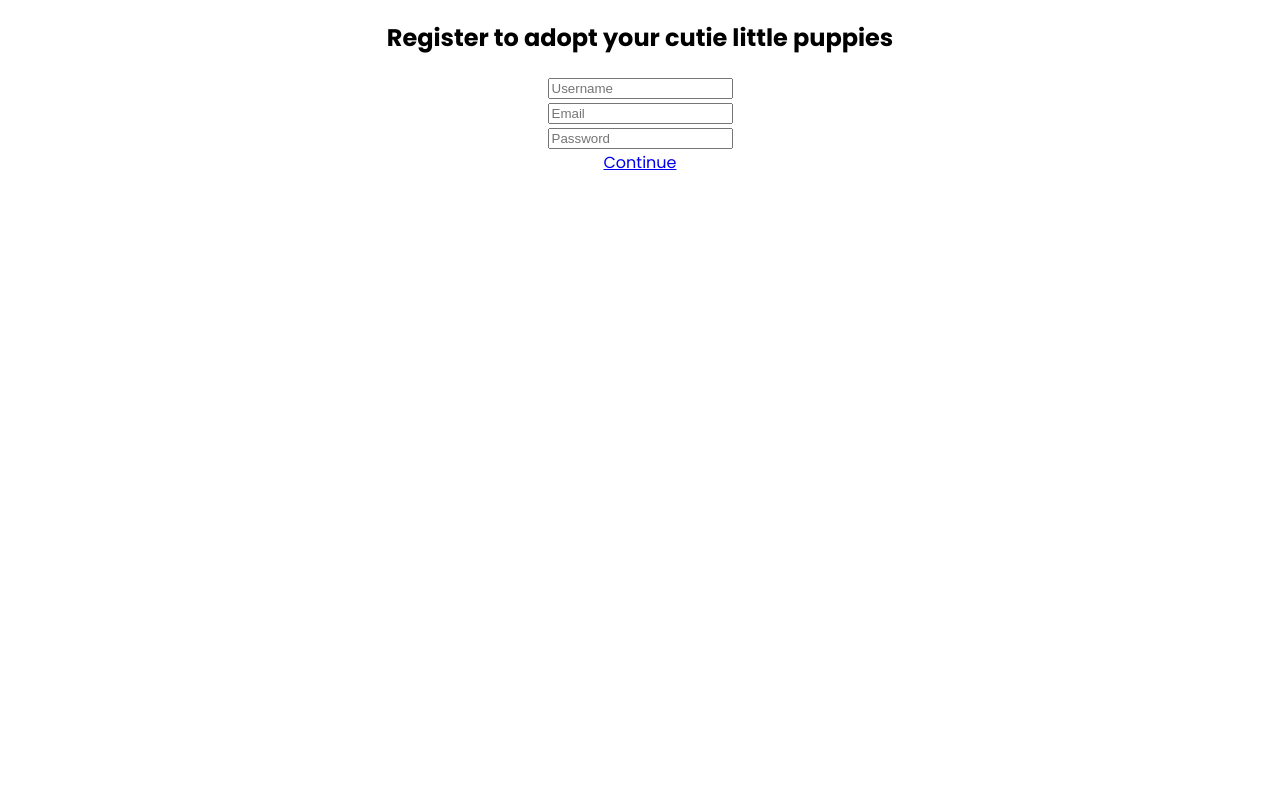
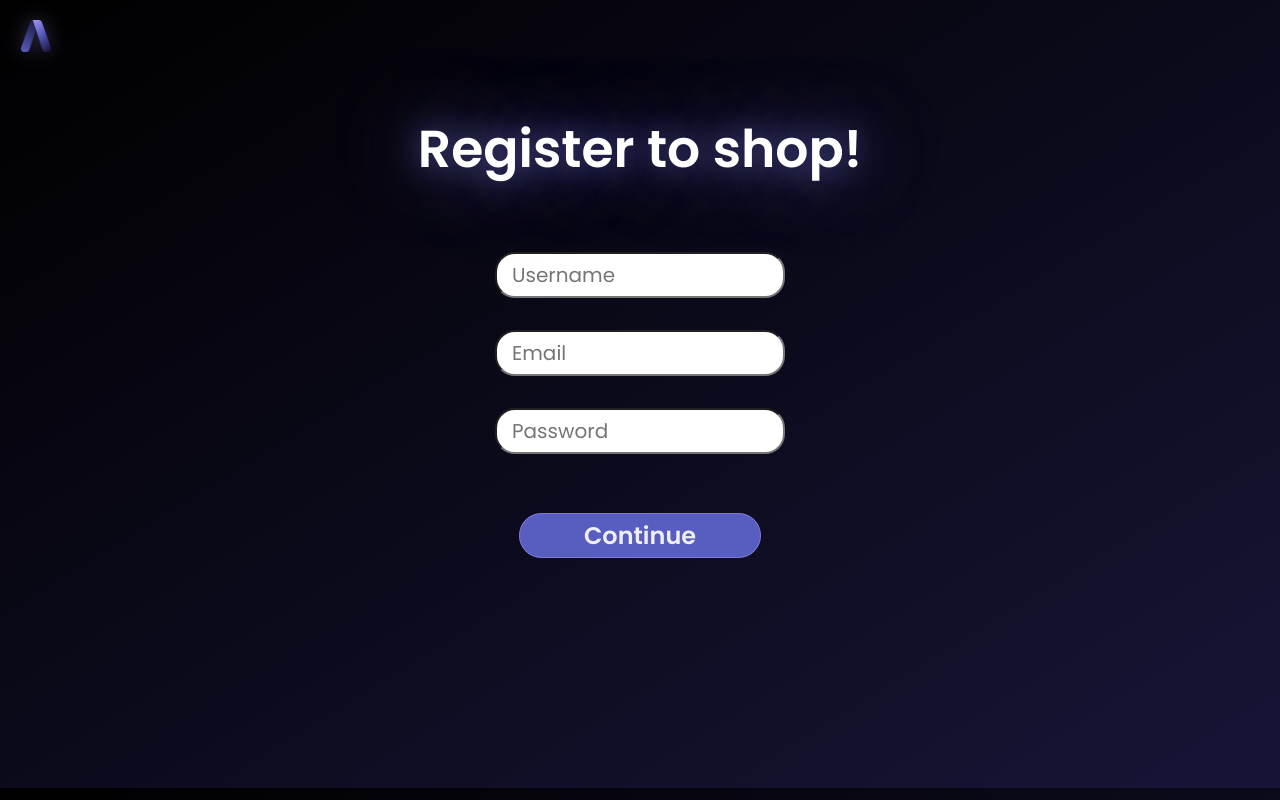
Before and after one commit to SecondGG/Amonze, a Django app: page /register in a window 1280 px wide. Run offline with Django 3.2, Linux system fonts and the light colour scheme.

Commit message:
update register.html

```diff
--- a/app_amonze/templates/home.html
+++ b/app_amonze/templates/home.html
@@ -21,7 +21,6 @@
             margin-top: 25px;
             align-items: center;
             place-content: space-between;
-
         }
 
         .image_wrapper {
--- a/app_amonze/templates/register.html
+++ b/app_amonze/templates/register.html
@@ -6,46 +6,133 @@
     <style>
         @import url('https://fonts.googleapis.com/css2?family=Poppins:ital,wght@0,100;0,200;0,300;0,400;0,500;0,600;0,700;0,800;0,900;1,100;1,200;1,300;1,400;1,500;1,600;1,700;1,800;1,900&display=swap');
 
-        body{
+        body {
             font-family: 'Poppins', sans-serif;
+            background-image: linear-gradient(to top left, rgba(23, 21, 55, 1), rgba(0, 0, 0, 1));
         }
+
+        .header {
+            display: flex;
+            flex-wrap: wrap;
+            margin-top: 2.5vh;
+        }
+
+        .logo {
+            height: 4vh;
+            margin-left: 1vw;
+            filter: drop-shadow(0px 0px 10px rgba(166, 153, 234, 0.35));
+        }
+
         .head_wrapper {
+            padding-top: 2vh;
+            position: relative;
+            text-align: center;
+            color: white;
+        }
+
+        .head_wrapper h1 {
+            font-weight: 600;
+            font-size: 6.5vh;
+            text-shadow: 0 0 80px rgba(166, 153, 234, 0.7), 0 0 32px rgba(88, 93, 192, 0.7);
+        }
+
+        .content {
+            height: 66vh;
+        }
+
+        form {
+            display: grid;
+            place-content: center;
+            margin-top: 8vh;
+        }
+
+        .username_field {
+            font-family: 'Poppins', sans-serif;
+            width: 20vw;
+            height: 5vh;
+            font-size: 2.5vh;
+            padding-left: 1.2vw;
+            padding-right: 1.2vw;
+            border-radius: 20px;
+            margin-bottom: 4vh;
+        }
+
+        .email_field {
+            font-family: 'Poppins', sans-serif;
+            width: 20vw;
+            height: 5vh;
+            font-size: 2.5vh;
+            padding-left: 1.2vw;
+            padding-right: 1.2vw;
+            border-radius: 20px;
+            margin-bottom: 4vh;
+        }
+
+        .password_field {
+            font-family: 'Poppins', sans-serif;
+            width: 20vw;
+            height: 5vh;
+            font-size: 2.5vh;
+            padding-left: 1.2vw;
+            padding-right: 1.2vw;
+            border-radius: 20px;
+        }
+
+        .continue_wrapper {
+            margin-top: 8vh;
             text-align: center;
         }
 
-        .form_wrapper {
-            display: grid;
-            place-content: center;
+        .continue {
+            background-color: rgba(88, 93, 192, 1);
+            border: 1px solid rgba(166, 153, 234, 0.5);
+            border-radius: 9999px;
+            color: rgba(255, 255, 255, 0.9);
+            font-size: 3vh;
+            font-weight: 600;
+            text-align: center;
+            text-decoration: none;
+            padding: 0.6vh 5vw;
+            transition: all 0.3s ease;
         }
 
-        .continue_wrapper {
-            place-self: center;
+        .continue:hover {
+            background-color: rgba(88, 93, 192, 1);
+            border: 1px solid rgba(166, 153, 234, 0.80);
+            color: rgba(255, 255, 255, 1);
+            box-shadow: rgba(166, 153, 234, 0.5) 0px 0px 20px 0px;
         }
-
 
     </style>
 </head>
 
 <body>
+
+    <div class="header">
+        <div class="image_wrapper">
+            <img class="logo" src="media/images/logo.png" alt="logo" />
+        </div>
+    </div>
+
     <div class="head_wrapper">
-        <h2>Register to adopt your cutie little puppies</h2>
+        <h1>Register to shop!</h1>
     </div>
-    <div class="form_wrapper">
+    <div class="content">
         <form action="{% url 'register' %}" method="post">
             {% csrf_token %}
-        <div class="form_wrapper">
+            <div class="form_container">
                 <div class="username">
-                <input type="text" name="username" placeholder="Username">
+                    <input type="text" name="username" class="username_field" placeholder="Username">
                 </div>
                 <div class="email">
-                <input type="email" name="email" placeholder="Email">
+                    <input type="email" name="email" class="email_field" placeholder="Email">
                 </div>
                 <div class="password">
-                <input type="password" placeholder="Password">
+                    <input type="password" class="password_field" placeholder="Password">
                 </div>
 
                 <div class="continue_wrapper">
-            <a href="{%url 'register_detail' %}">Continue</a>
+                    <a class="continue" href="{%url 'register_detail' %}">Continue</a>
                 </div>
             </div>
         </form>
--- a/app_amonze/views.py
+++ b/app_amonze/views.py
@@ -21,7 +21,7 @@ def register(request):
 
 
 def register_detail(request):
-    return render(request, 'register_detail')
+    return render(request, 'register_detail.html')
 
 def login(request):
     return login(request, 'login.html')
```
Lines whose indentation alone changed are shown as unchanged.
